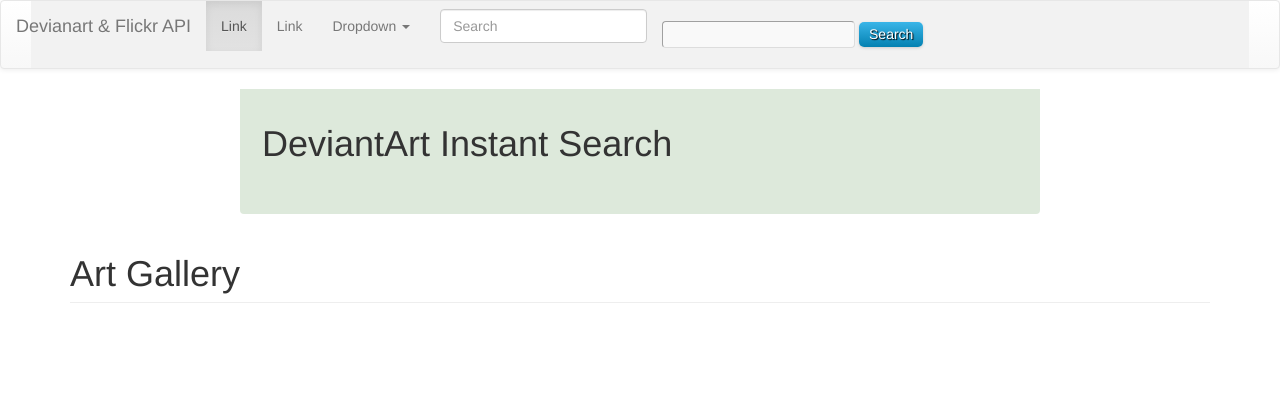
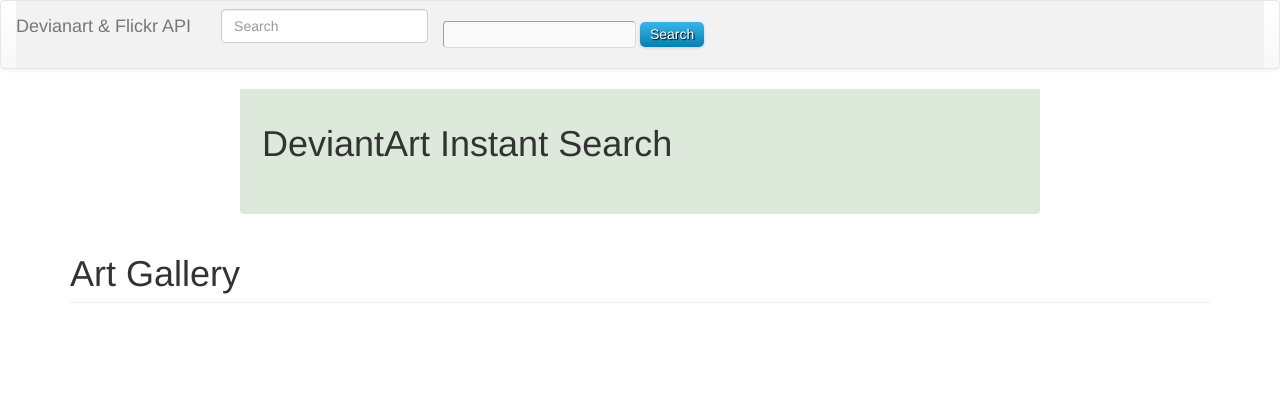
Before and after one commit to reynaldo0706/Devianart-Flickr-API, a PHP site: page / in a window 1280 px wide. Shown: the top 420 px of the page. Run offline with PHP 8.4, Linux system fonts and the light colour scheme; some libraries are stand-ins or nearby versions; some web fonts are replaced.

Commit message:
Remove another non function

```diff
--- a/index.php
+++ b/index.php
@@ -532,80 +532,6 @@
 
 
 
-
-
-    <!-- Collect the nav links, forms, and other content for toggling -->
-
-
-
-    <div class="collapse navbar-collapse" id="bs-example-navbar-collapse-1">
-
-
-
-      <ul class="nav navbar-nav">
-
-
-
-        <li class="active"><a href="#">Link</a></li>
-
-
-
-        <li><a href="#">Link</a></li>
-
-
-
-        <li class="dropdown">
-
-
-
-          <a href="#" class="dropdown-toggle" data-toggle="dropdown">Dropdown <span class="caret"></span></a>
-
-
-
-          <ul class="dropdown-menu" role="menu">
-
-
-
-            <li><a href="#">Action</a></li>
-
-
-
-            <li><a href="#">Another action</a></li>
-
-
-
-            <li><a href="#">Something else here</a></li>
-
-
-
-            <li class="divider"></li>
-
-
-
-            <li><a href="#">Separated link</a></li>
-
-
-
-            <li class="divider"></li>
-
-
-
-            <li><a href="#">One more separated link</a></li>
-
-
-
-          </ul>
-
-
-
-        </li>
-
-
-
-      </ul>
-
-
-
       <form class="navbar-form navbar-left" role="search">
 
 
```
